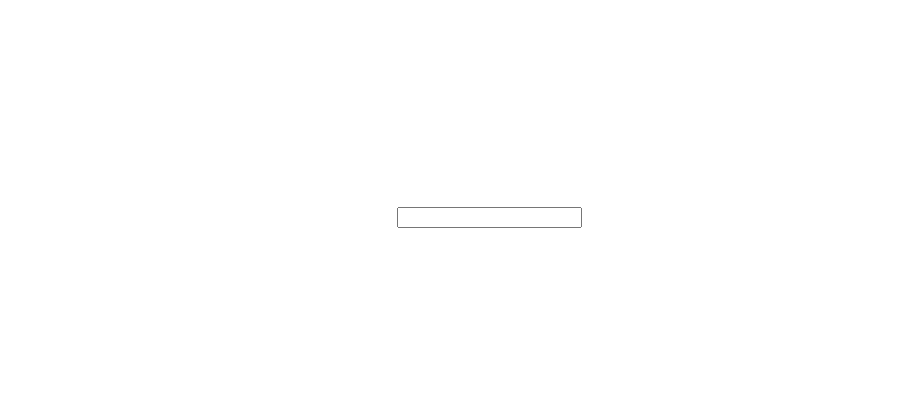
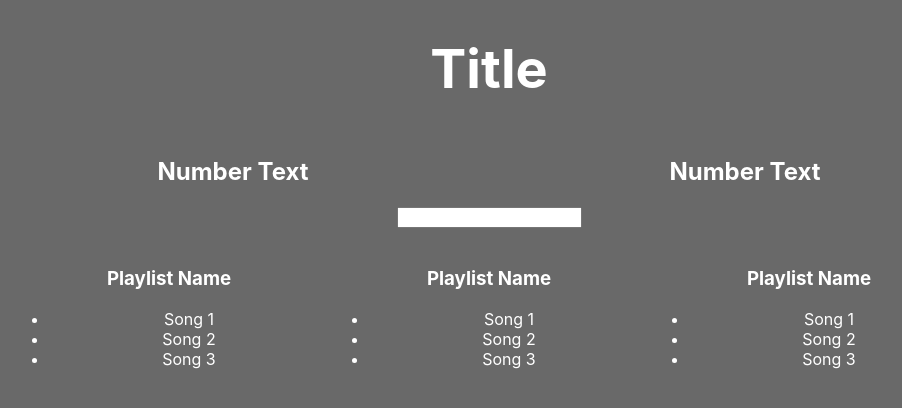
Before and after one commit to BitnooriLee/better-playlist, a React (Create React App) app: page / in a window 1280 px wide. Shown: the top 408 px of the page, without its empty margins (151-1053 px from the left). Built offline with nearby package versions, Linux system fonts and the light colour scheme.

Commit message:
color changed

```diff
--- a/src/App.css
+++ b/src/App.css
@@ -31,4 +31,4 @@
   }
 }
 
-html, body {background-color: #gray;}
+html, body {background-color: #696969;}
```
